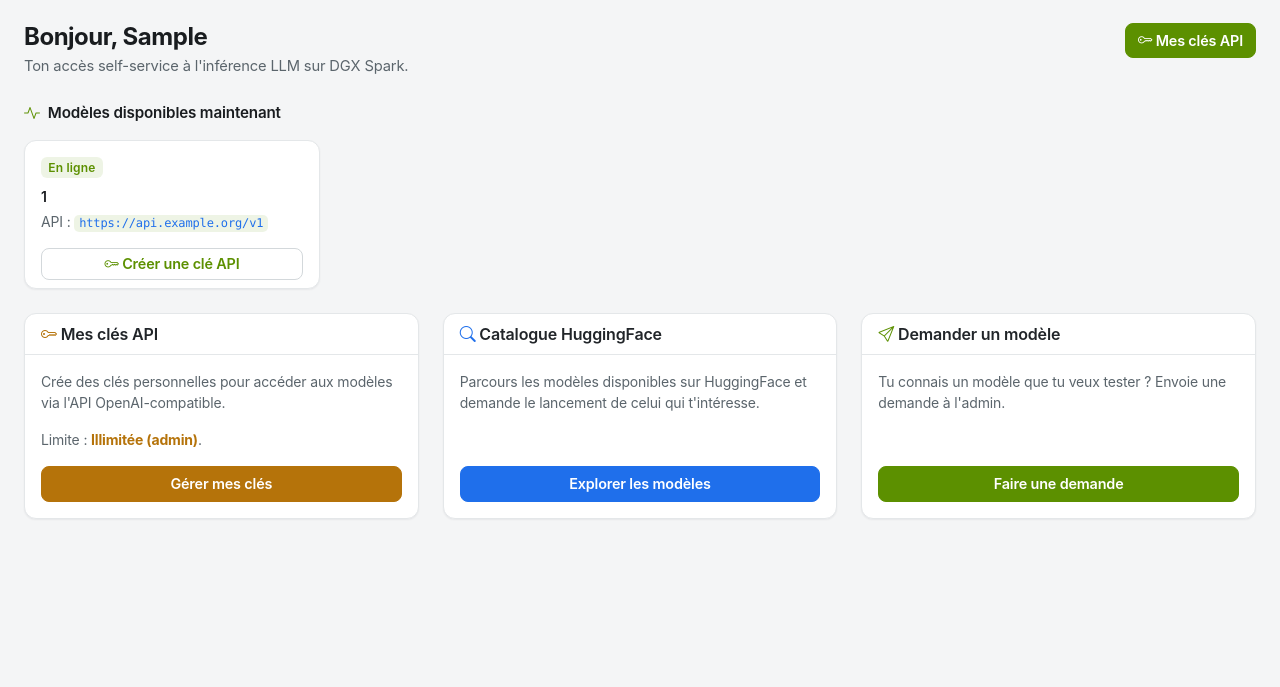
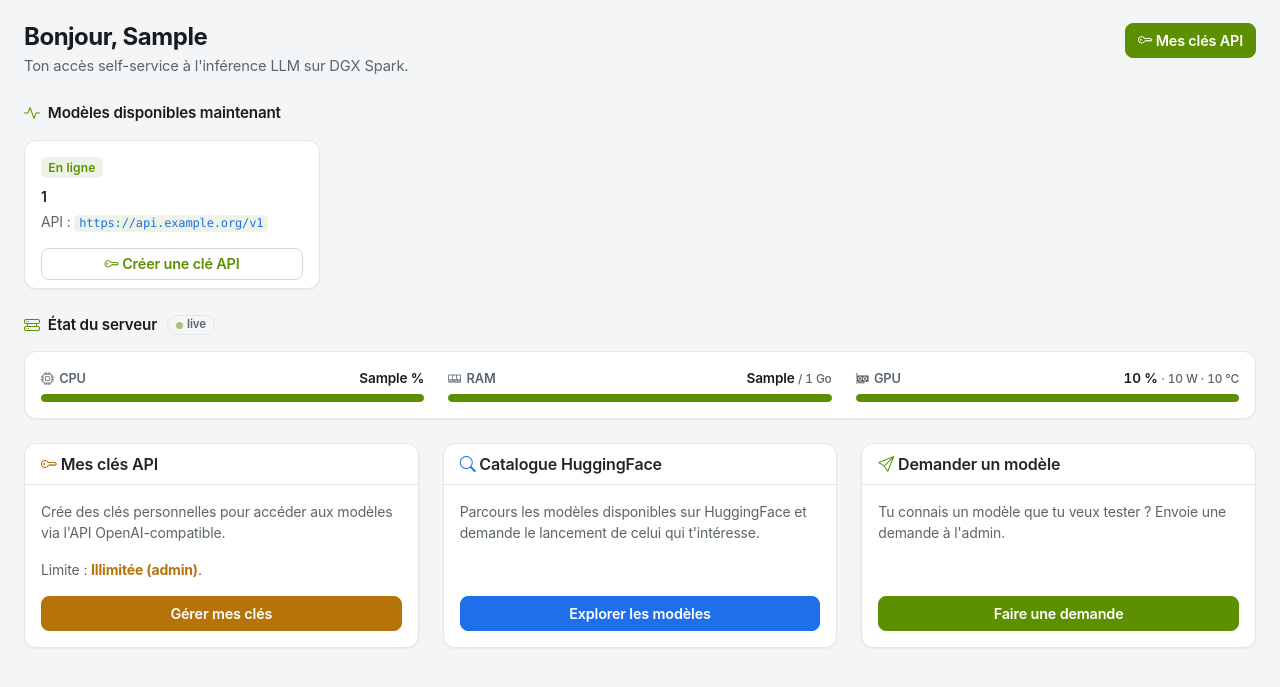
Before and after one commit to Sunderrrr/dgx-spark-llm-platform, a Flask app: page / in a window 1280 px wide. Shown: the part 77-764 px from the top of the page. Run offline with Flask 3, Linux system fonts and the light colour scheme; the visitor is signed in with stand-in values (Sample User, id 1); a database or web service that is not in the repository returns one stand-in record (values such as "Sample title"); data that the repository does not hold is empty; parts of the project's set-up code (start-up, migrations or seed data) failed here and were passed over; some libraries are stand-ins or nearby versions.

Commit message:
Add live server stats (CPU / RAM / GPU) on the home page for everyone
vllm-runner gains a host-side /metrics endpoint (token-protected): CPU%
from /proc/stat, RAM from /proc/meminfo, and GPU util/power/temp from
nvidia-smi (GPU memory is N/A on the GB10's unified memory, so it's
omitted). The portal proxies it via /system/stats and shows three live
meters in an "État du serveur" card on the home dashboard, refreshed
every 4s, visible to all logged-in users. Meter color shifts to
warn/crit above 75/90%.

```diff
--- a/dgx-portal/app.py
+++ b/dgx-portal/app.py
@@ -359,6 +359,15 @@ def runner_logs(n=150):
         pass
     return []
 
+def runner_metrics():
+    try:
+        r = requests.get(f"{RUNNER_URL}/metrics", headers=_runner_headers(), timeout=5)
+        if r.ok:
+            return r.json()
+    except Exception:
+        pass
+    return None
+
 def search_hf_models(query, task='text-generation'):
     try:
         r = requests.get(
@@ -611,6 +620,7 @@ def index():
     default_budget = float(get_setting('default_key_budget', KEY_BUDGET))
     return render_template('index.html', running_models=running, my_requests=my_requests,
                            public_api_url=PUBLIC_API_URL, usage=user_hourly(session['username']),
+                           sysmetrics=runner_metrics(),
                            budget_tokens=f"{default_budget:,.0f}".replace(',', ' '),
                            budget_duration=get_setting('default_key_duration', KEY_DURATION))
 
@@ -968,6 +978,11 @@ def user_hourly(username):
 def usage_hourly():
     return jsonify(user_hourly(session['username']) or {'has_data': False})
 
+@app.route('/system/stats')
+@login_required
+def system_stats():
+    return jsonify(runner_metrics() or {})
+
 @app.route('/admin/consumption')
 @admin_required
 def admin_consumption():
--- a/dgx-portal/templates/base.html
+++ b/dgx-portal/templates/base.html
@@ -272,6 +272,17 @@
                    border-radius:6px; padding-left:.6rem; margin:2px 0; }
 
 
+    /* ── Jauges système (CPU / RAM / GPU) ───────────────────── */
+    .meter { }
+    .meter-head { display:flex; justify-content:space-between; align-items:baseline; margin-bottom:.3rem; }
+    .meter-label { font-size:.8rem; color:var(--text-muted); font-weight:600; display:flex; align-items:center; gap:.35rem; }
+    .meter-val { font-variant-numeric:tabular-nums; font-weight:600; font-size:.85rem; color:var(--text); }
+    .meter-val small { color:var(--text-muted); font-weight:500; }
+    .meter-track { height:8px; border-radius:4px; background:var(--surface-hover); overflow:hidden; }
+    .meter-fill { height:100%; border-radius:4px; background:var(--accent); transition:width .5s ease, background .3s; min-width:2px; }
+    .meter-fill.warn { background:var(--warn); }
+    .meter-fill.crit { background:var(--danger); }
+
     /* ── Cartes métriques (style data / monospace) ──────────── */
     .metric-card { background:var(--surface-2); border:1px solid var(--border); border-radius:8px; padding:14px 16px; }
     .metric-label { font-family:"SF Mono",ui-monospace,Menlo,Consolas,monospace; font-size:10px;
--- a/dgx-portal/templates/index.html
+++ b/dgx-portal/templates/index.html
@@ -47,6 +47,42 @@
     </div>
     {% endif %}
   </div>
+
+  <!-- État du serveur (visible par tous) -->
+  {% if sysmetrics %}
+  <div class="col-12">
+    <div class="section-label"><i class="bi bi-hdd-rack"></i> État du serveur <span class="count"><span class="live-dot"></span> live</span></div>
+    <div class="card">
+      <div class="card-body">
+        <div class="row g-4">
+          <div class="col-md-4">
+            <div class="meter">
+              <div class="meter-head"><span class="meter-label"><i class="bi bi-cpu"></i> CPU</span>
+                <span class="meter-val" id="m-cpu-val">{{ sysmetrics.cpu_pct }} %</span></div>
+              <div class="meter-track"><div class="meter-fill" id="m-cpu" style="width: {{ sysmetrics.cpu_pct }}%"></div></div>
+            </div>
+          </div>
+          <div class="col-md-4">
+            <div class="meter">
+              <div class="meter-head"><span class="meter-label"><i class="bi bi-memory"></i> RAM</span>
+                <span class="meter-val" id="m-ram-val">{{ sysmetrics.ram.used_gb }} <small>/ {{ sysmetrics.ram.total_gb }} Go</small></span></div>
+              <div class="meter-track"><div class="meter-fill" id="m-ram" style="width: {{ sysmetrics.ram.pct }}%"></div></div>
+            </div>
+          </div>
+          {% if sysmetrics.gpu %}
+          <div class="col-md-4">
+            <div class="meter">
+              <div class="meter-head"><span class="meter-label"><i class="bi bi-gpu-card"></i> GPU</span>
+                <span class="meter-val" id="m-gpu-val">{{ (sysmetrics.gpu.util or 0)|round|int }} % <small>· {{ (sysmetrics.gpu.power or 0)|round|int }} W · {{ (sysmetrics.gpu.temp or 0)|round|int }} °C</small></span></div>
+              <div class="meter-track"><div class="meter-fill" id="m-gpu" style="width: {{ (sysmetrics.gpu.util or 0) }}%"></div></div>
+            </div>
+          </div>
+          {% endif %}
+        </div>
+      </div>
+    </div>
+  </div>
+  {% endif %}
 
   <!-- Mon utilisation -->
   {% if usage and usage.has_data %}
@@ -267,4 +303,26 @@
 })();
 </script>
 {% endif %}
+
+{% if sysmetrics %}
+<script>
+(function () {
+  function cls(pct) { return pct >= 90 ? 'crit' : (pct >= 75 ? 'warn' : ''); }
+  function setMeter(id, pct, valText) {
+    var fill = document.getElementById(id); if (fill) { fill.style.width = Math.max(0, Math.min(100, pct)) + '%'; fill.className = 'meter-fill ' + cls(pct); }
+    var v = document.getElementById(id + '-val'); if (v && valText != null) v.innerHTML = valText;
+  }
+  function apply(d) {
+    if (!d) return;
+    if (d.cpu_pct != null) setMeter('m-cpu', d.cpu_pct, Math.round(d.cpu_pct) + ' %');
+    if (d.ram) setMeter('m-ram', d.ram.pct, d.ram.used_gb + ' <small>/ ' + d.ram.total_gb + ' Go</small>');
+    if (d.gpu) setMeter('m-gpu', d.gpu.util || 0,
+      Math.round(d.gpu.util || 0) + ' % <small>· ' + Math.round(d.gpu.power || 0) + ' W · ' + Math.round(d.gpu.temp || 0) + ' °C</small>');
+  }
+  setInterval(function () {
+    fetch('/system/stats').then(function (r) { return r.ok ? r.json() : null; }).then(apply).catch(function () {});
+  }, 4000);
+})();
+</script>
+{% endif %}
 {% endblock %}
```
Also changed, not shown: vllm-runner/runner.py (+48 -1 lines).
